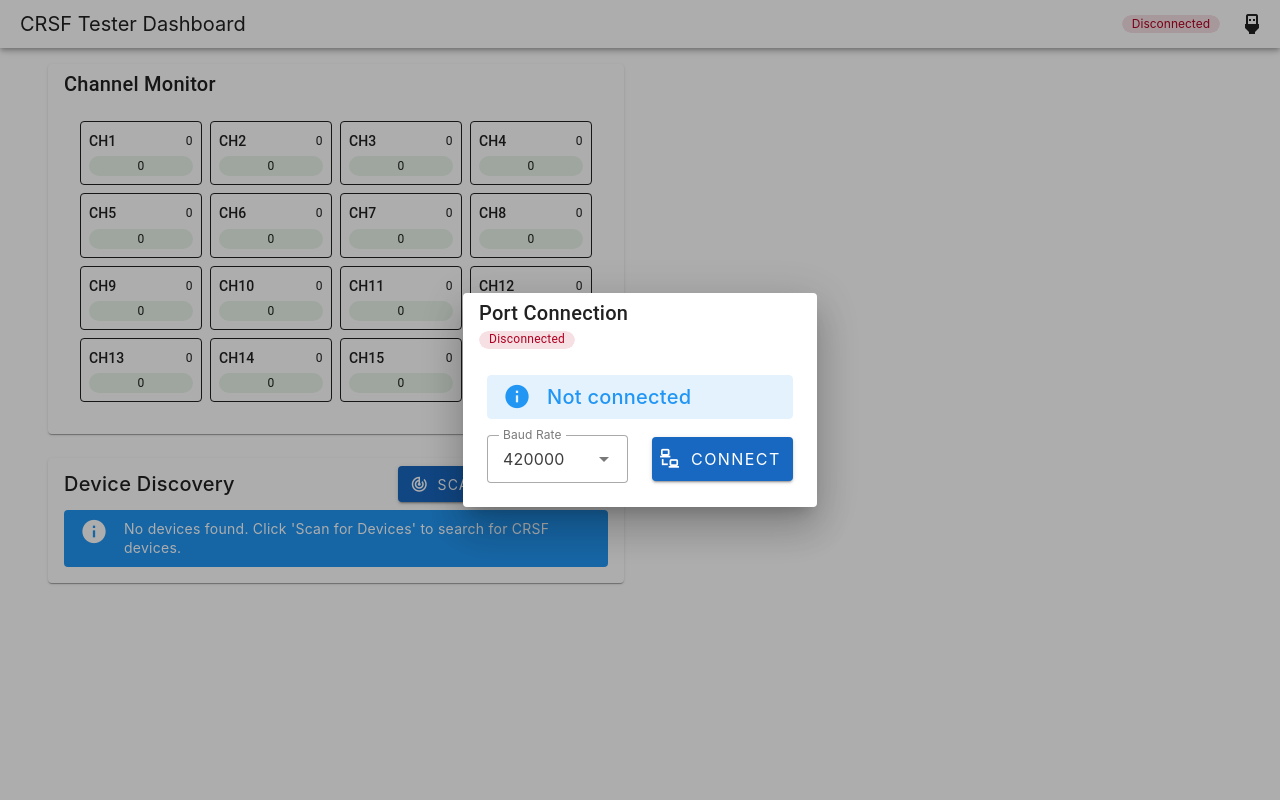
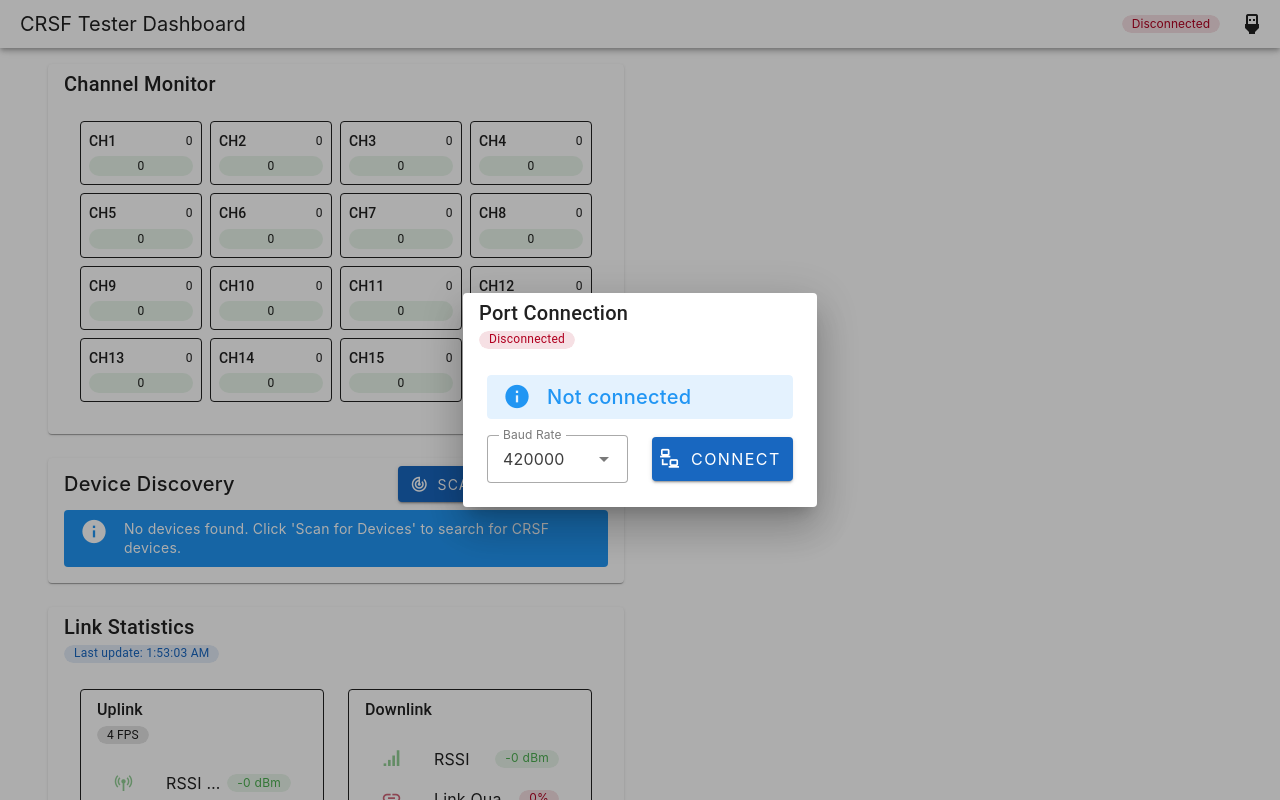
Before and after one commit to pkendall64/CRSF-Tester, a Vue app: page / in a window 1280 px wide. Built offline with nearby package versions, Linux system fonts and the light colour scheme.

Commit message:
Add LinkStats card

```diff
--- a/src/App.vue
+++ b/src/App.vue
@@ -5,6 +5,7 @@ import { useSerialPort } from './composables/useSerialPort'
 import SerialPortConnection from '@/components/SerialPortConnection.vue'
 import ChannelMonitor from "@/components/ChannelMonitor.vue";
 import DeviceDiscovery from "@/components/DeviceDiscovery.vue"
+import LinkStats from "@/components/LinkStats.vue";
 
 const drawer = ref(true)
 const rail = ref(true)
@@ -81,6 +82,11 @@ const getStatusColor = computed(() => {
             <DeviceDiscovery />
           </v-col>
         </v-row>
+        <v-row>
+          <v-col cols="12">
+            <LinkStats />
+          </v-col>
+        </v-row>
       </v-container>
     </v-main>
 
--- /dev/null
+++ b/src/components/LinkStats.vue
@@ -0,0 +1,280 @@
+<script setup>
+import { ref, onMounted, onUnmounted } from 'vue'
+import { useSerialPort } from '../composables/useSerialPort'
+
+const { registerFrameHandler, unregisterFrameHandler } = useSerialPort()
+
+// CRSF frame type for link statistics
+const CRSF_FRAMETYPE_LINK_STATISTICS = 0x14
+
+// RF Profile names
+const RF_PROFILE_NAMES = [
+  '4 FPS',
+  '50 FPS',
+  '150 FPS'
+]
+
+// RF Power levels in mW
+const RF_POWER_LEVELS = [0, 10, 25, 100, 500, 1000, 2000, 250, 50]
+
+const linkStats = ref({
+  uplink: {
+    rssiAnt1: 0,    // dBm * -1
+    rssiAnt2: 0,    // dBm * -1
+    lq: 0,          // %
+    snr: 0,         // dB
+    activeAntenna: 1,
+    rfProfile: 0,
+    rfPower: 0      // index into RF_POWER_LEVELS
+  },
+  downlink: {
+    rssi: 0,        // dBm * -1
+    lq: 0,          // %
+    snr: 0          // dB
+  }
+})
+
+const lastUpdate = ref(new Date())
+
+// Format RSSI for display (-dBm)
+const formatRSSI = (rssi) => {
+  return `-${rssi} dBm`
+}
+
+const getRFProfileName = (profile) => {
+  return RF_PROFILE_NAMES[profile] || 'Unknown'
+}
+
+const getRFPower = (powerIndex) => {
+  return RF_POWER_LEVELS[powerIndex] || 0
+}
+
+// Get color based on link quality
+const getLQColor = (lq) => {
+  if (lq < 50) return 'error'
+  if (lq < 75) return 'warning'
+  return 'success'
+}
+
+// Get color based on RSSI
+const getRSSIColor = (rssi) => {
+  if (rssi > 100) return 'error'    // weaker than -100 dBm
+  if (rssi > 90) return 'warning'   // weaker than -90 dBm
+  return 'success'
+}
+
+// Handle incoming link statistics frames
+const handleLinkStats = (frame) => {
+  if (frame.type === CRSF_FRAMETYPE_LINK_STATISTICS) {
+    const data = frame.payload
+
+    // Update link statistics
+    linkStats.value = {
+      uplink: {
+        rssiAnt1: data[0],
+        rssiAnt2: data[1],
+        lq: data[2],
+        snr: data[3],          // Already signed
+        activeAntenna: data[4],
+        rfProfile: data[5],
+        rfPower: data[6]
+      },
+      downlink: {
+        rssi: data[7],
+        lq: data[8],
+        snr: data[9]           // Already signed
+      }
+    }
+
+    lastUpdate.value = new Date()
+  }
+}
+
+// Register and unregister frame handler
+onMounted(() => {
+  registerFrameHandler(handleLinkStats)
+})
+
+onUnmounted(() => {
+  unregisterFrameHandler(handleLinkStats)
+})
+</script>
+
+<template>
+  <v-card>
+    <v-card-title class="text-h6">
+      Link Statistics
+      <v-spacer></v-spacer>
+      <v-chip size="small" color="primary">
+        Last update: {{ lastUpdate.toLocaleTimeString() }}
+      </v-chip>
+    </v-card-title>
+
+    <v-card-text>
+      <v-container>
+        <v-row>
+          <!-- Uplink Statistics -->
+          <v-col cols="12" md="6">
+            <v-card variant="outlined">
+              <v-card-title class="text-subtitle-1">
+                Uplink
+                <v-spacer></v-spacer>
+                <v-chip size="small">
+                  {{ getRFProfileName(linkStats.uplink.rfProfile) }}
+                </v-chip>
+              </v-card-title>
+              <v-card-text>
+                <v-list density="compact">
+                  <v-list-item>
+                    <template v-slot:prepend>
+                      <v-icon :color="getRSSIColor(linkStats.uplink.rssiAnt1)">
+                        mdi-antenna
+                      </v-icon>
+                    </template>
+                    <v-list-item-title>RSSI Ant 1</v-list-item-title>
+                    <template v-slot:append>
+                      <v-chip
+                          :color="getRSSIColor(linkStats.uplink.rssiAnt1)"
+                          size="small"
+                      >
+                        {{ formatRSSI(linkStats.uplink.rssiAnt1) }}
+                      </v-chip>
+                    </template>
+                  </v-list-item>
+
+                  <v-list-item>
+                    <template v-slot:prepend>
+                      <v-icon :color="getRSSIColor(linkStats.uplink.rssiAnt2)">
+                        mdi-antenna
+                      </v-icon>
+                    </template>
+                    <v-list-item-title>RSSI Ant 2</v-list-item-title>
+                    <template v-slot:append>
+                      <v-chip
+                          :color="getRSSIColor(linkStats.uplink.rssiAnt2)"
+                          size="small"
+                      >
+                        {{ formatRSSI(linkStats.uplink.rssiAnt2) }}
+                      </v-chip>
+                    </template>
+                  </v-list-item>
+
+                  <v-list-item>
+                    <template v-slot:prepend>
+                      <v-icon :color="getLQColor(linkStats.uplink.lq)">
+                        mdi-link
+                      </v-icon>
+                    </template>
+                    <v-list-item-title>Link Quality</v-list-item-title>
+                    <template v-slot:append>
+                      <v-chip
+                          :color="getLQColor(linkStats.uplink.lq)"
+                          size="small"
+                      >
+                        {{ linkStats.uplink.lq }}%
+                      </v-chip>
+                    </template>
+                  </v-list-item>
+
+                  <v-list-item>
+                    <template v-slot:prepend>
+                      <v-icon>mdi-sine-wave</v-icon>
+                    </template>
+                    <v-list-item-title>SNR</v-list-item-title>
+                    <template v-slot:append>
+                      <v-chip size="small">
+                        {{ linkStats.uplink.snr }} dB
+                      </v-chip>
+                    </template>
+                  </v-list-item>
+
+                  <v-list-item>
+                    <template v-slot:prepend>
+                      <v-icon :color="linkStats.uplink.activeAntenna === 1 ? 'primary' : ''">
+                        mdi-antenna
+                      </v-icon>
+                    </template>
+                    <v-list-item-title>Active Antenna</v-list-item-title>
+                    <template v-slot:append>
+                      <v-chip size="small" :color="linkStats.uplink.activeAntenna === 1 ? 'primary' : ''">
+                        {{ linkStats.uplink.activeAntenna }}
+                      </v-chip>
+                    </template>
+                  </v-list-item>
+
+                  <v-list-item>
+                    <template v-slot:prepend>
+                      <v-icon>mdi-transmission-tower</v-icon>
+                    </template>
+                    <v-list-item-title>TX Power</v-list-item-title>
+                    <template v-slot:append>
+                      <v-chip size="small">
+                        {{ getRFPower(linkStats.uplink.rfPower) }} mW
+                      </v-chip>
+                    </template>
+                  </v-list-item>
+                </v-list>
+              </v-card-text>
+            </v-card>
+          </v-col>
+
+          <!-- Downlink Statistics -->
+          <v-col cols="12" md="6">
+            <v-card variant="outlined">
+              <v-card-title class="text-subtitle-1">Downlink</v-card-title>
+              <v-card-text>
+                <v-list density="compact">
+                  <v-list-item>
+                    <template v-slot:prepend>
+                      <v-icon :color="getRSSIColor(linkStats.downlink.rssi)">
+                        mdi-signal
+                      </v-icon>
+                    </template>
+                    <v-list-item-title>RSSI</v-list-item-title>
+                    <template v-slot:append>
+                      <v-chip
+                          :color="getRSSIColor(linkStats.downlink.rssi)"
+                          size="small"
+                      >
+                        {{ formatRSSI(linkStats.downlink.rssi) }}
+                      </v-chip>
+                    </template>
+                  </v-list-item>
+
+                  <v-list-item>
+                    <template v-slot:prepend>
+                      <v-icon :color="getLQColor(linkStats.downlink.lq)">
+                        mdi-link
+                      </v-icon>
+                    </template>
+                    <v-list-item-title>Link Quality</v-list-item-title>
+                    <template v-slot:append>
+                      <v-chip
+                          :color="getLQColor(linkStats.downlink.lq)"
+                          size="small"
+                      >
+                        {{ linkStats.downlink.lq }}%
+                      </v-chip>
+                    </template>
+                  </v-list-item>
+
+                  <v-list-item>
+                    <template v-slot:prepend>
+                      <v-icon>mdi-sine-wave</v-icon>
+                    </template>
+                    <v-list-item-title>SNR</v-list-item-title>
+                    <template v-slot:append>
+                      <v-chip size="small">
+                        {{ linkStats.downlink.snr }} dB
+                      </v-chip>
+                    </template>
+                  </v-list-item>
+                </v-list>
+              </v-card-text>
+            </v-card>
+          </v-col>
+        </v-row>
+      </v-container>
+    </v-card-text>
+  </v-card>
+</template>
```
